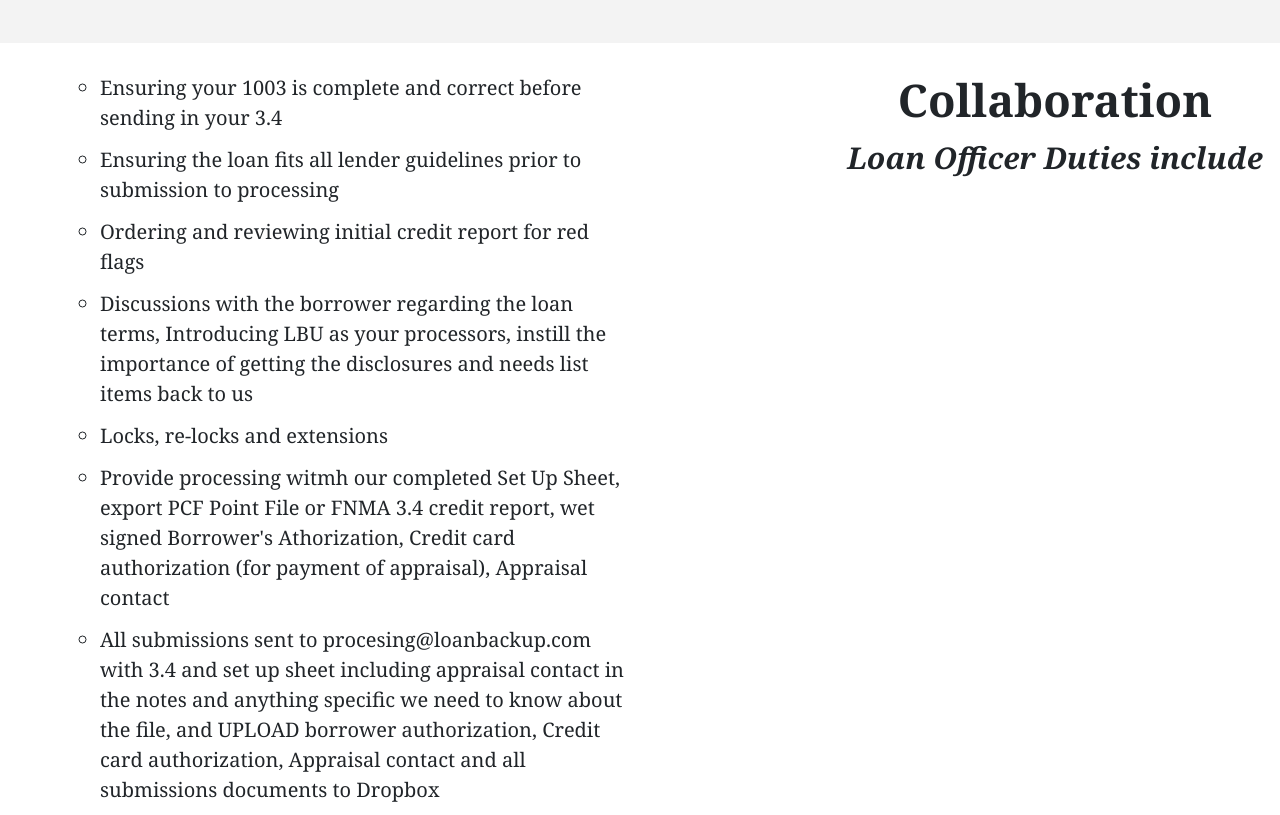
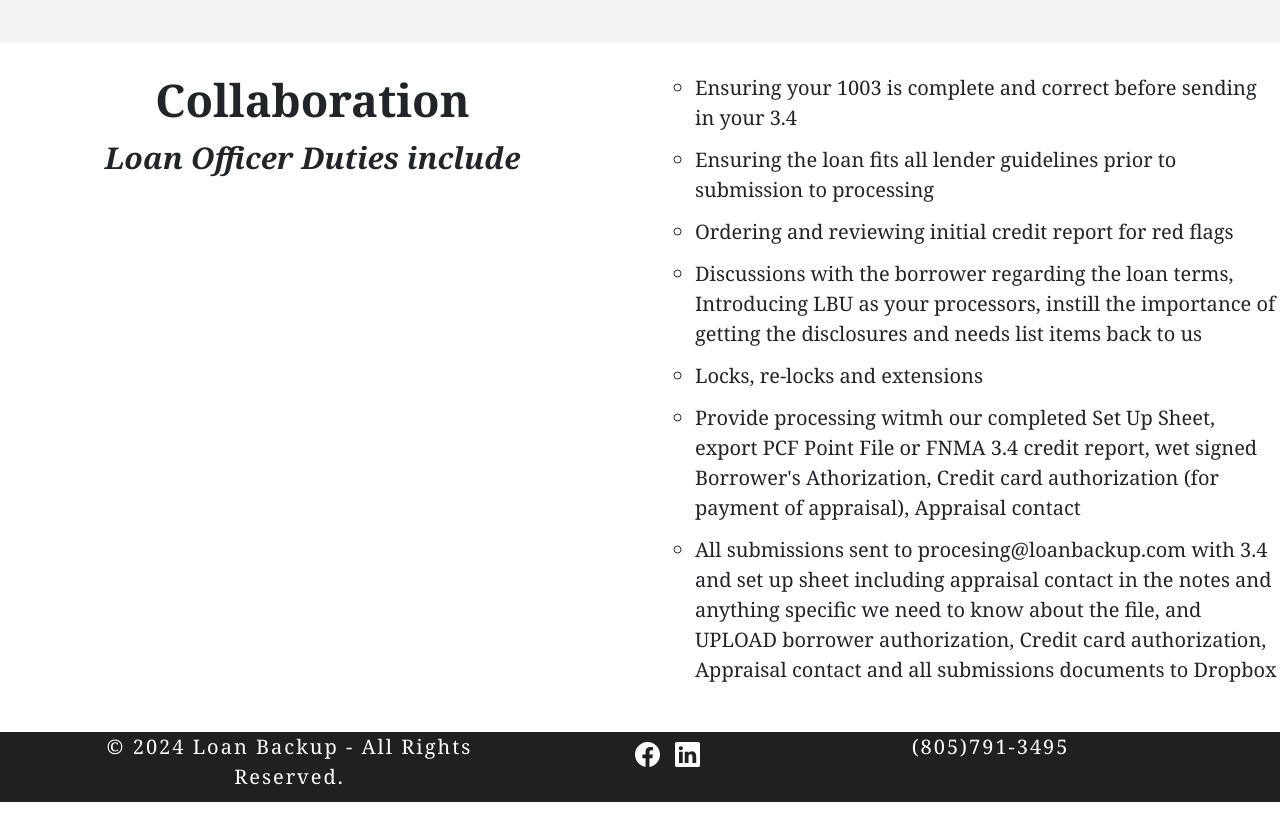
Before and after one commit to ashleydamrau/Project-1, a plain HTML site: page ourservices-first-project.html in a window 1280 px wide. Shown: the part 1327-2142 px from the top of the page. Drawn offline with nearby package versions, Linux system fonts and the light colour scheme.

Commit message:
final commit

```diff
--- a/ourservices-first-project.html
+++ b/ourservices-first-project.html
@@ -60,8 +60,12 @@
         </div>
       </div>
       <div class="row collaboration-services-section">
+        <div class="collaboration-section col-sm-12 col-md-6 col-lg-6">
+          <h4 class="our-services-title">Collaboration</h4>
+          <p class="our-services-comment">Loan Officer Duties include</p>
+          </div>
         <div class="col-sm-12 col-md-6 col-lg-6">
-        <ul class="our-services-list-2">
+          <ul class="our-services-list">
             <li>Ensuring your 1003 is complete and correct before sending in your 3.4</li>
             <li>Ensuring the loan fits all lender guidelines prior to submission to processing</li>
             <li>Ordering and reviewing initial credit report for red flags</li>
@@ -70,10 +74,6 @@
             <li>Provide processing witmh our completed Set Up Sheet, export PCF Point File or FNMA 3.4 credit report, wet signed Borrower's Athorization, Credit card authorization (for payment of appraisal), Appraisal contact</li>
             <li>All submissions sent to procesing@loanbackup.com with 3.4 and set up sheet including appraisal contact in the notes and anything specific we need to know about the file, and UPLOAD borrower authorization, Credit card authorization, Appraisal contact and all submissions documents to Dropbox</li>
           </ul>
-        </div>
-        <div class="collaboration-section col-sm-12 col-md-6 col-lg-6">
-          <h4 class="our-services-title-2">Collaboration</h4>
-          <p class="our-services-comment-2">Loan Officer Duties include</p>
         </div>
       </div>
   </main>
@@ -97,7 +97,8 @@
         <div class="col col-12 col-md-5 order-2 order-md-3">(805)791-3495</div>
     </div>
 </footer>
+
   <script src="https://ajax.googleapis.com/ajax/libs/jquery/2.1.1/jquery.min.js"></script>
-  <script src="https://cdn.jsdelivr.net/npm/bootstrap@5.3.3/dist/js/bootstrap.bundle.min.js" integrity="sha384-YvpcrYf0tY3lHB60NNkmXc5s9fDVZLESaAA55NDzOxhy9GkcIdslK1eN7N6jIeHz"></script>
+  <script src="https://cdn.jsdelivr.net/npm/bootstrap@5.3.3/dist/js/bootstrap.bundle.min.js" integrity="sha384-YvpcrYf0tY3lHB60NNkmXc5s9fDVZLESaAA55NDzOxhy9GkcIdslK1eN7N6jIeHz" crossorigin="anonymous"></script>
 </body>
 </html>
--- a/styles/style.css
+++ b/styles/style.css
@@ -89,16 +89,12 @@ body {
   border-radius: 50px;
 }
 
+
 .column-heading {
   font-weight: bold;
   color: rgb(77, 112, 153);
   font-size: 40px;
   margin-top: 130px;
-}
-
-.second-section {
-  padding-left: 150px;
-  margin-bottom: 75px;
 }
 
 .main-section-commentary {
@@ -215,7 +211,7 @@ body {
   font-size: 65px;
 }
 
-.our-services-title, .our-services-title-2 {
+.our-services-title {
   font-weight: bold;
   font-size: 45px;
   display: flex;
@@ -224,7 +220,7 @@ body {
 
 }
 
-.our-services-comment, .our-services-comment-2 {
+.our-services-comment {
   font-weight: bold;
   font-size: 30px;
   font-style: italic;
@@ -233,22 +229,14 @@ body {
   align-items: center;
 }
 
-.our-services-comment-2, .our-services-title-2 {
-  padding-left: 175px;
-}
-
 .our-services-section {
   background-color: rgb(243, 243, 243);
   margin-bottom: 30px;
   padding: 30px;
 }
 
-.our-services-list, .our-services-list-2 {
+.our-services-list{
   font-size: 20px;
-}
-
-.our-services-list-2 {
-  padding-left: 100px;
 }
 
 li {
```
Also changed, not shown: index.html (+3 -3 lines). Lines whose indentation alone changed are shown as unchanged.
